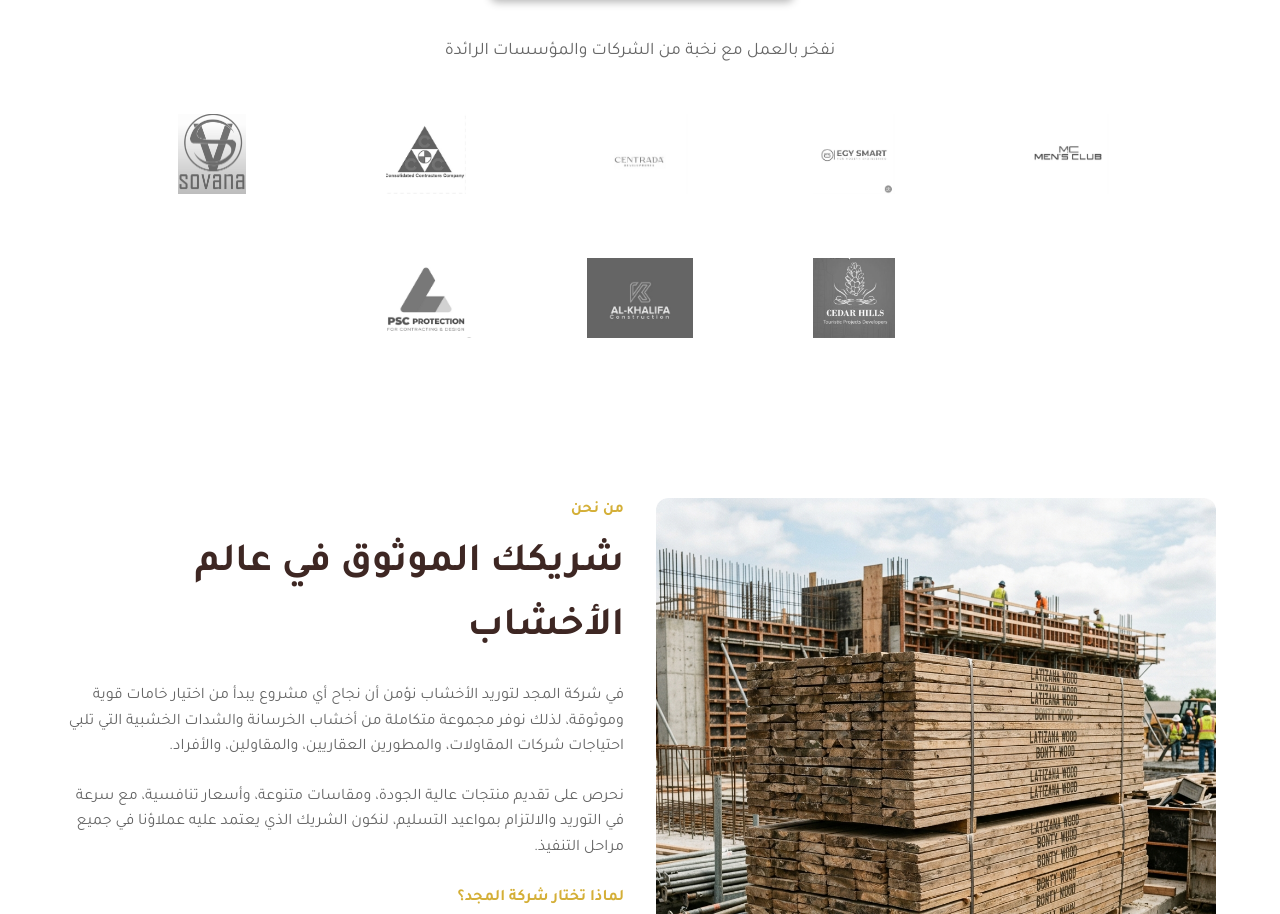
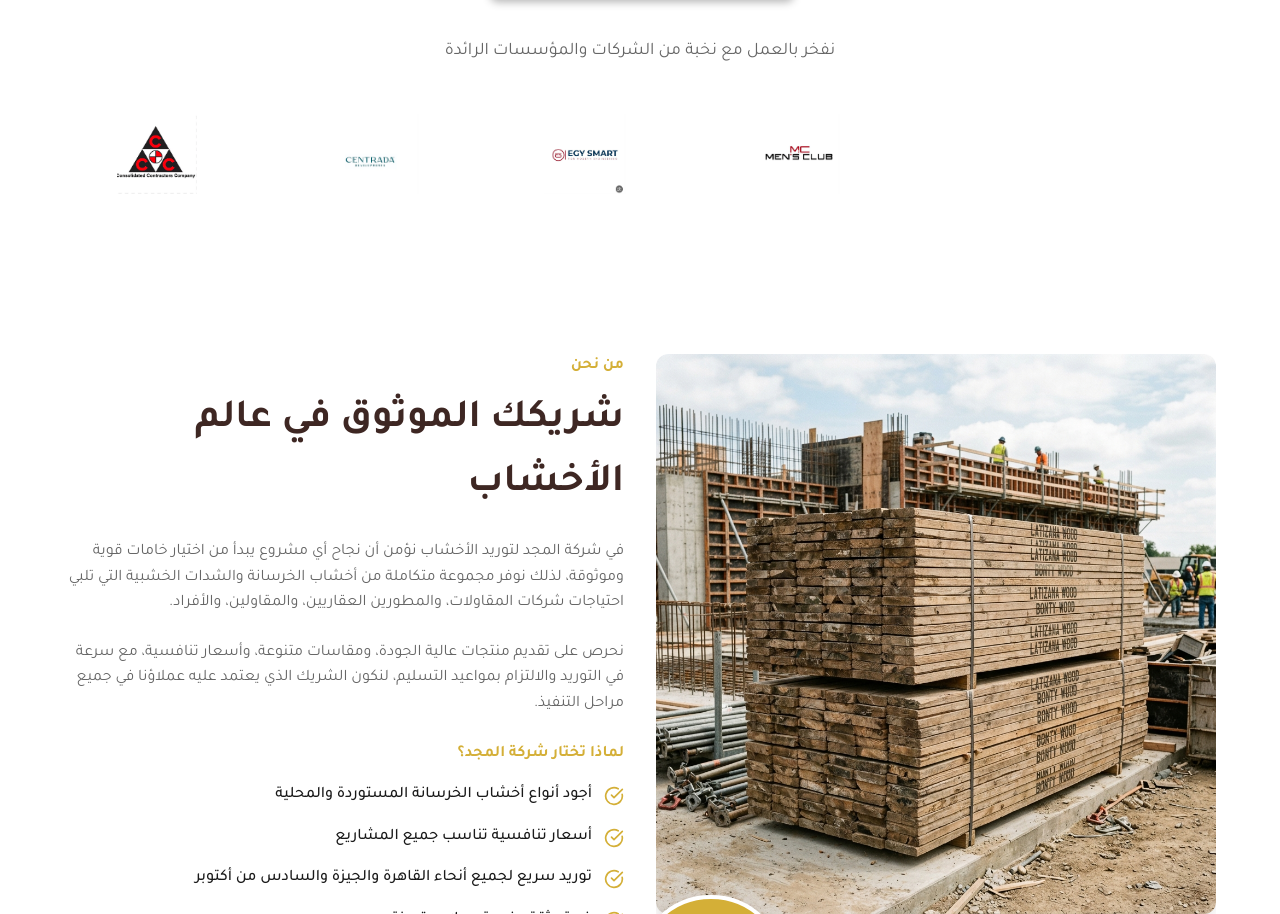
Before and after one commit to octobercitystudio-cyber/almagd-website, a React (Vite) app: page / in a window 1280 px wide. Shown: the part 976-1890 px from the top of the page. Built offline with nearby package versions, Linux system fonts and the light colour scheme.

Commit message:
Update partners section with infinite marquee and color logos

```diff
--- a/package.json
+++ b/package.json
@@ -14,6 +14,7 @@
     "lucide-react": "^1.23.0",
     "react": "^19.2.7",
     "react-dom": "^19.2.7",
+    "react-fast-marquee": "^1.6.5",
     "react-helmet-async": "^3.0.0",
     "react-icons": "^5.7.0",
     "react-router-dom": "^7.18.1"
--- a/src/pages/Home.css
+++ b/src/pages/Home.css
@@ -242,20 +242,18 @@
   display: flex;
   align-items: center;
   justify-content: center;
+  margin: 0 2rem;
 }
 
 .partner-logo img {
   width: 150px;
   height: 80px;
   object-fit: contain;
-  filter: grayscale(100%);
-  opacity: 0.7;
+  opacity: 1;
   transition: all var(--transition-fast);
 }
 
 .partner-logo:hover img {
-  filter: grayscale(0%);
-  opacity: 1;
   transform: scale(1.1);
 }
 
--- a/src/pages/Home.jsx
+++ b/src/pages/Home.jsx
@@ -4,6 +4,7 @@ import { motion } from 'framer-motion';
 import { CheckCircle, Users, Award, Truck, TreePine } from 'lucide-react';
 import { FaCouch, FaChair, FaBed, FaHammer, FaBuilding, FaFacebook } from 'react-icons/fa';
 import { Helmet } from 'react-helmet-async';
+import Marquee from 'react-fast-marquee';
 import './Home.css';
 
 const Home = () => {
@@ -50,7 +51,7 @@ const Home = () => {
             <h2>شركاء النجاح</h2>
             <p>نفخر بالعمل مع نخبة من الشركات والمؤسسات الرائدة</p>
           </div>
-          <div className="partners-grid">
+          <Marquee direction="left" speed={50} pauseOnHover={true} gradient={false} style={{ marginTop: '2rem' }}>
             <div className="partner-logo">
               <img src="/images/partners/logo1.jpg" alt="Partner 1" />
             </div>
@@ -75,7 +76,7 @@ const Home = () => {
             <div className="partner-logo">
               <img src="/images/partners/logo8.jpg" alt="Partner 8" />
             </div>
-          </div>
+          </Marquee>
         </div>
       </section>
 
```
Also changed, not shown: 6 other files (tests, documents, lock files or other folders).
